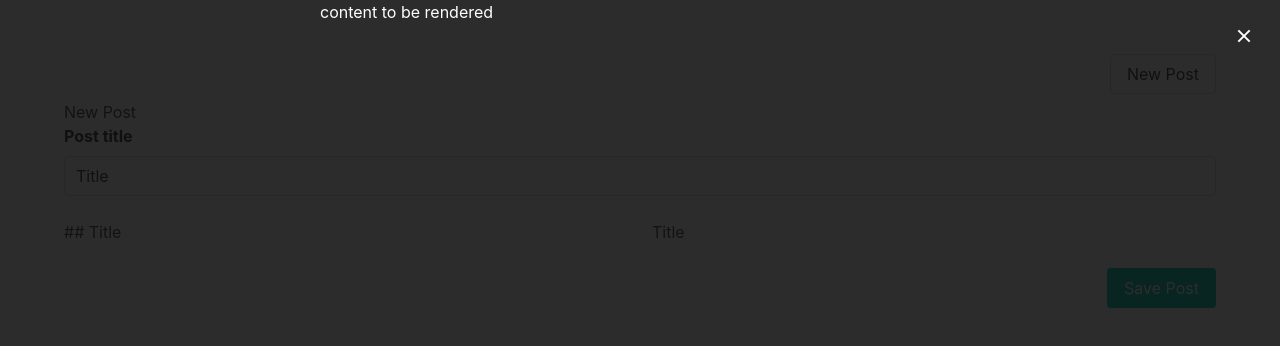
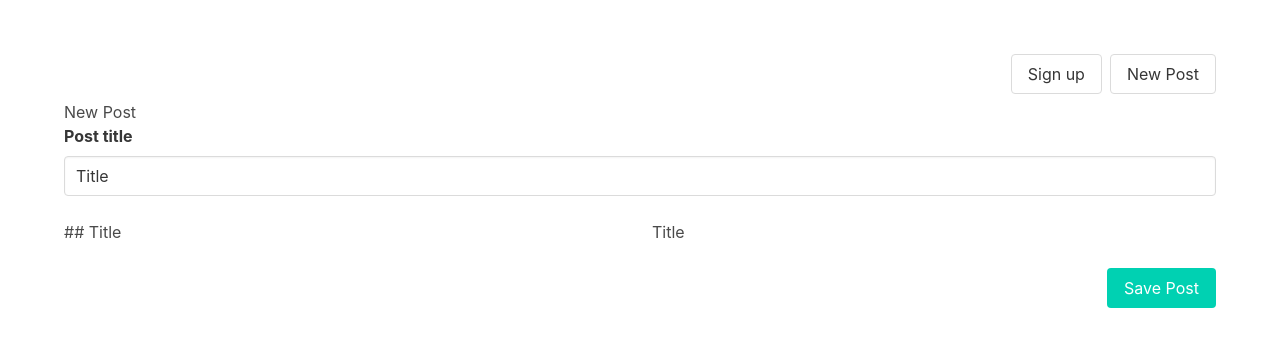
Before and after one commit to nghilevi/vuejs-composition-api-v3-learn, a Vue app: page /posts/new in a window 1280 px wide. Shown: the top 346 px of the page. Built offline with nearby package versions, Linux system fonts and the light colour scheme.

Commit message:
sec4 useModal composable

```diff
--- a/src/App.vue
+++ b/src/App.vue
@@ -1,16 +1,29 @@
 <script setup lang="ts">
+import { computed } from 'vue';
 import Navbar from './components/Navbar.vue'
+
+import { useModal } from './composables/modal.ts'
+
+// have reference to all of our modal APIs.
+const modal = useModal()
+
+const modalStyle = computed(() => {
+  return {
+    display: modal.show.value ? 'block' : 'none'
+  }
+})
+
 </script>
 
 <template>
 
-  <div class="modal" style="display: block; color: white">
+  <div class="modal" style="color: white" :style="modalStyle">
     <div class="modal-background">
       <div class="modal-content">
         <div id="modal"></div>
       </div>
     </div>
-    <button class="modal-close is-large"></button>
+    <button class="modal-close is-large" @click="modal.hideModal()"></button>
   </div>
 
   <div class="section">
--- a/src/components/Navbar.vue
+++ b/src/components/Navbar.vue
@@ -1,9 +1,19 @@
+<script setup lang="ts">
+
+import { useModal } from '../composables/modal.ts'
+
+// have reference to all of our modal APIs.
+const modal = useModal()
+
+</script>
+
 <template>
     <div class="navbar">
         <div class="navbar-end">
             <div class="buttons">
                 <!-- We're using an anchor tag and the default behavior is to refresh the whole page on the href. -->
                 <!--<a href="/posts/new" class="button">New Post</a>-->
+                <button class="button" @click="modal.showModal()">Sign up</button>
                 <RouterLink to="/posts/new" class="button">New Post</RouterLink>
             </div>
         </div>
--- /dev/null
+++ b/src/composables/modal.ts
@@ -0,0 +1,11 @@
+import { ref } from 'vue';
+
+const show = ref(false);
+
+export function useModal(){
+    return {
+        show,
+        showModal: () => (show.value = true),
+        hideModal: () => (show.value = false)
+    }
+}
```
Also changed, not shown: 1 other file (tests, documents, lock files or other folders).
